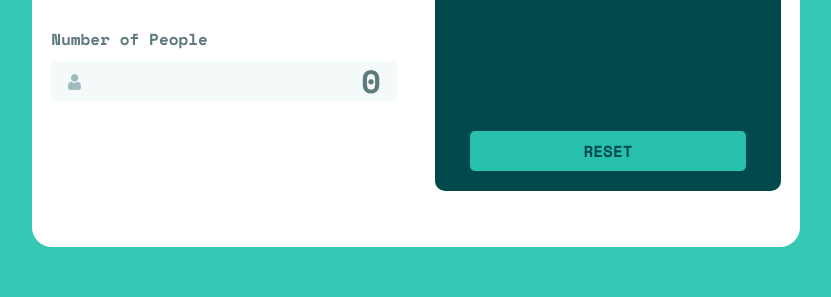
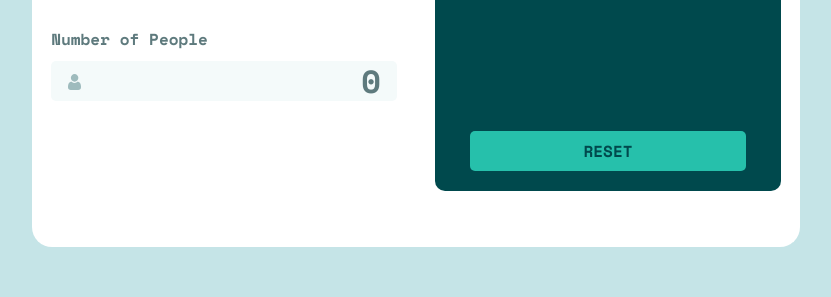
Before and after one commit to Ebulor/Tip-calculator-app, a plain HTML site: page index.html in a window 1280 px wide. Shown: the part 503-800 px from the top of the page, without its empty margins (224-1055 px from the left). Drawn offline with nearby package versions, Linux system fonts and the light colour scheme.

Commit message:
Update style.css

```diff
--- a/style.css
+++ b/style.css
@@ -17,7 +17,7 @@
   --SoftRed: hsl(0, 94%, 66%);
 }
 main {
-  background-color: var(--DarkCyan);
+  background-color: var(--Lightgrayishcyan);
   display: flex;
   flex-direction: column;
   justify-content: center;
```
